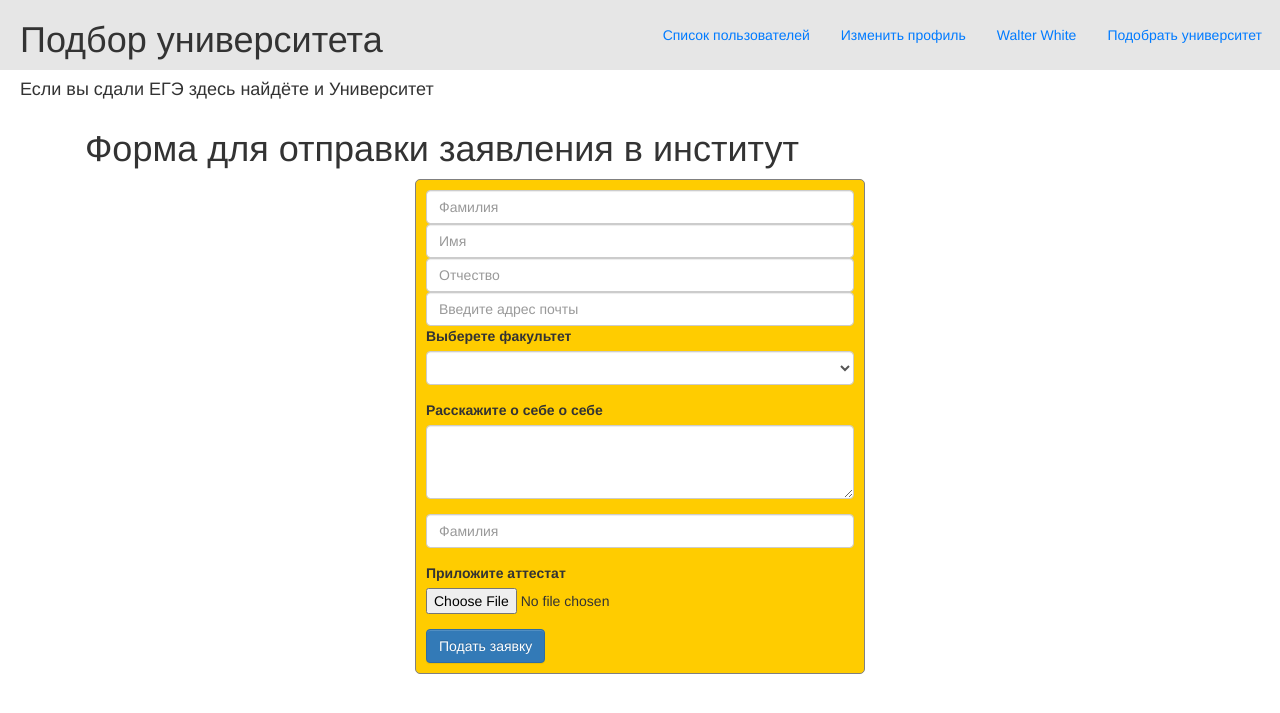
After one commit to Mishgite/Choosing_institute, a Flask app: page /sending/1 in a window 1280 px wide. The commit adds this page. Shown: the top 713 px of the page. Run offline with Flask 3, Linux system fonts and the light colour scheme; a user stored in the database is signed in; lists and menus that the app fills with data are empty; some libraries are stand-ins or nearby versions.

Commit message:
подача заявки

```diff
--- a/main.py
+++ b/main.py
@@ -218,6 +218,24 @@ def users_list():
     return render_template('users.html', title='Журнал факультетов', users=users, type=type)
 
 
+class SendingForm(FlaskForm):
+    surname = StringField('Фамилия', validators=[DataRequired()])
+    name = StringField('Имя', validators=[DataRequired()])
+    patronymic = StringField('Отчество', validators=[DataRequired()])
+    email = EmailField('Почта', validators=[DataRequired(), Email()])
+    address = StringField('Адрес', validators=[DataRequired()])
+    min_ege_score = IntegerField('Баллы ЕГЭ', validators=[DataRequired()])
+    want = StringField('Почему вы хотите на данный факультет', validators=[DataRequired()])
+    submit = SubmitField('Готово')
+
+
+@app.route('/sending/<int:id>', methods=['GET', 'POST'])
+@login_required
+def sending(id):
+    universities = db_sess.query(Universities).filter(Faculties.university_id == id)
+    return render_template('sending.html', title='Журнал факультетов', universities=universities)
+
+
 if __name__ == '__main__':
     app.config['DEBUG'] = True
     app.config['SECRET_KEY'] = 'random_key'
--- a/static/css/style.css
+++ b/static/css/style.css
@@ -49,3 +49,12 @@ a {
     float: left;
     font-size: 25pt;
 }
+form.login_form {
+    margin-left: auto;
+    margin-right: auto;
+    max-width: 450px;
+    background-color: #ffcc00;
+    border: 1px solid gray;
+    border-radius: 5px;
+    padding: 10px;
+}
--- a/templates/faculties.html
+++ b/templates/faculties.html
@@ -17,6 +17,6 @@
 
 
         </table>
-    <a class="btn btn-outline-primary" href="http://localhost:5000/faculties_classes/{{universiti.id}}">просмотр классов</a>
+    <a class="btn btn-outline-primary" href="http://localhost:5000/faculties_classes/{{universiti.id}}">просмотр предметов</a>
     {% endfor %}
 {% endblock %}
--- /dev/null
+++ b/templates/sending.html
@@ -0,0 +1,33 @@
+{% extends "base.html" %}
+
+{% block content %}
+<h1>Форма для отправки заявления в институт</h1>
+<div>
+    <form class="login_form" method="post">
+        <input type="text" class="form-control" id="surname" aria-describedby="emailHelp" placeholder="Фамилия" >
+        <input type="text" class="form-control" id="name" aria-describedby="emailHelp" placeholder="Имя">
+        <input type="text" class="form-control" id="patronymic" aria-describedby="emailHelp" placeholder="Отчество">
+        <input type="email" class="form-control" id="email" aria-describedby="emailHelp" placeholder="Введите адрес почты">
+        <div class="form-group">
+            <label for="classSelect">Выберете факультет</label>
+            <select class="form-control" id="facultie" name="class">
+                {% for faculti in faculties%}
+                    <option>{{ faculti.name }}</option>
+                {% endfor %}
+            </select>
+        </div>
+        <div class="form-group">
+            <label for="about">Расскажите о себе о себе</label>
+            <textarea class="form-control" id="about" rows="3" name="about"></textarea>
+        </div>
+        <div class="form-group">
+            <input type="text" class="form-control" id="surname" aria-describedby="emailHelp" placeholder="Фамилия" >
+        </div>
+        <div class="form-group">
+            <label for="file">Приложите аттестат</label>
+            <input type="file" class="form-control-file" id="file" name="file">
+        </div>
+        <button type="submit" class="btn btn-primary">Подать заявку</button>
+    </form>
+</div>
+{% endblock %}
--- a/templates/universities.html
+++ b/templates/universities.html
@@ -23,6 +23,7 @@
                 </td>
             </tr>
         </table>
+        <a class="btn btn-outline-primary" href="http://localhost:5000/sending/{{ universiti.id }}">Отправить заявление в институт</a>
         <a class="btn btn-outline-primary" href="http://localhost:5000/faculties/{{ universiti.id }}">Просмотр факультета</a>
         {% if current_user.type == 1 %}
         <a class="btn btn-outline-primary" href="http://localhost:5000/universities_delete/{{ universiti.id }}">Удаление университета</a>
```
Also changed, not shown: templates/results.html (+0 -11 lines).
